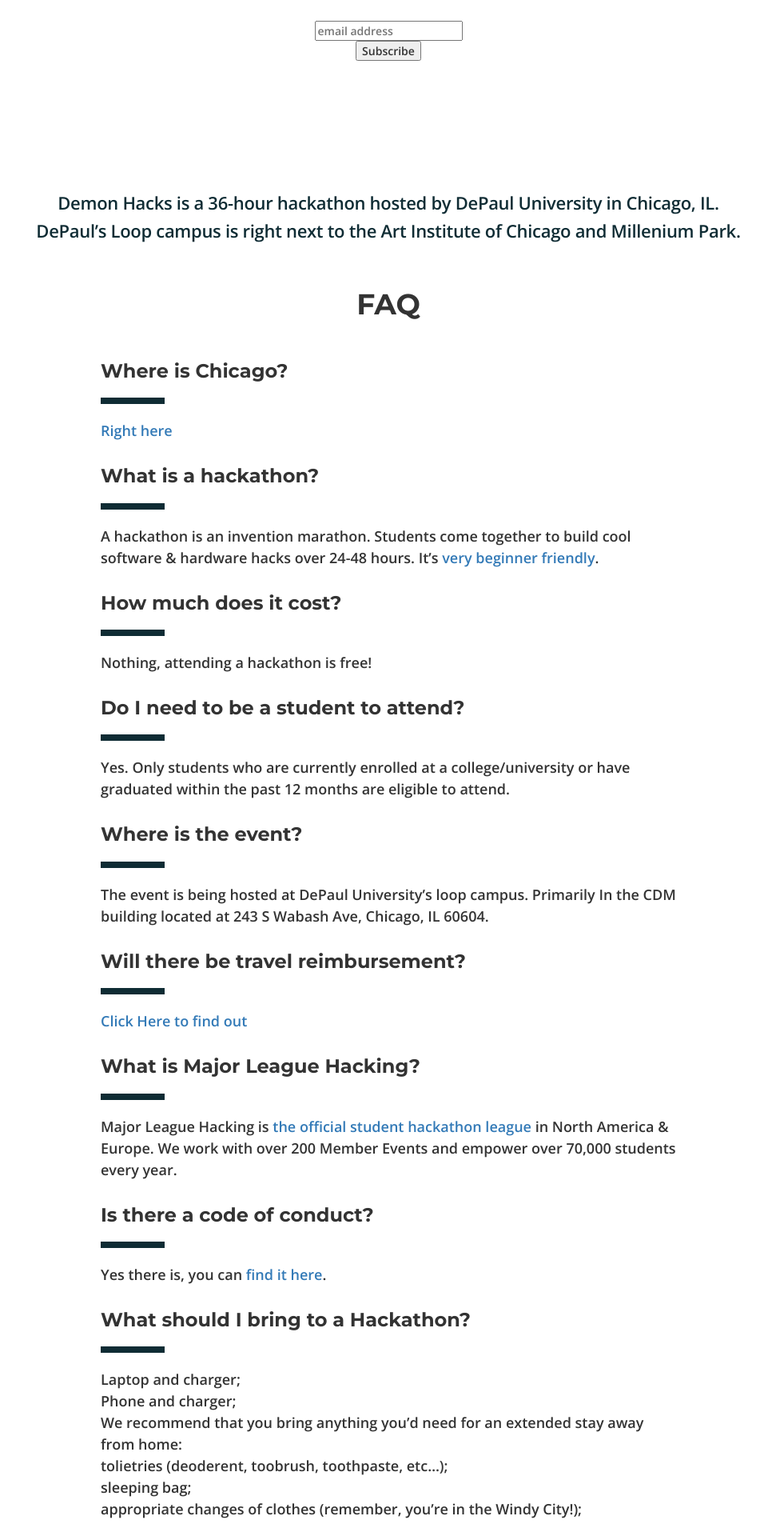
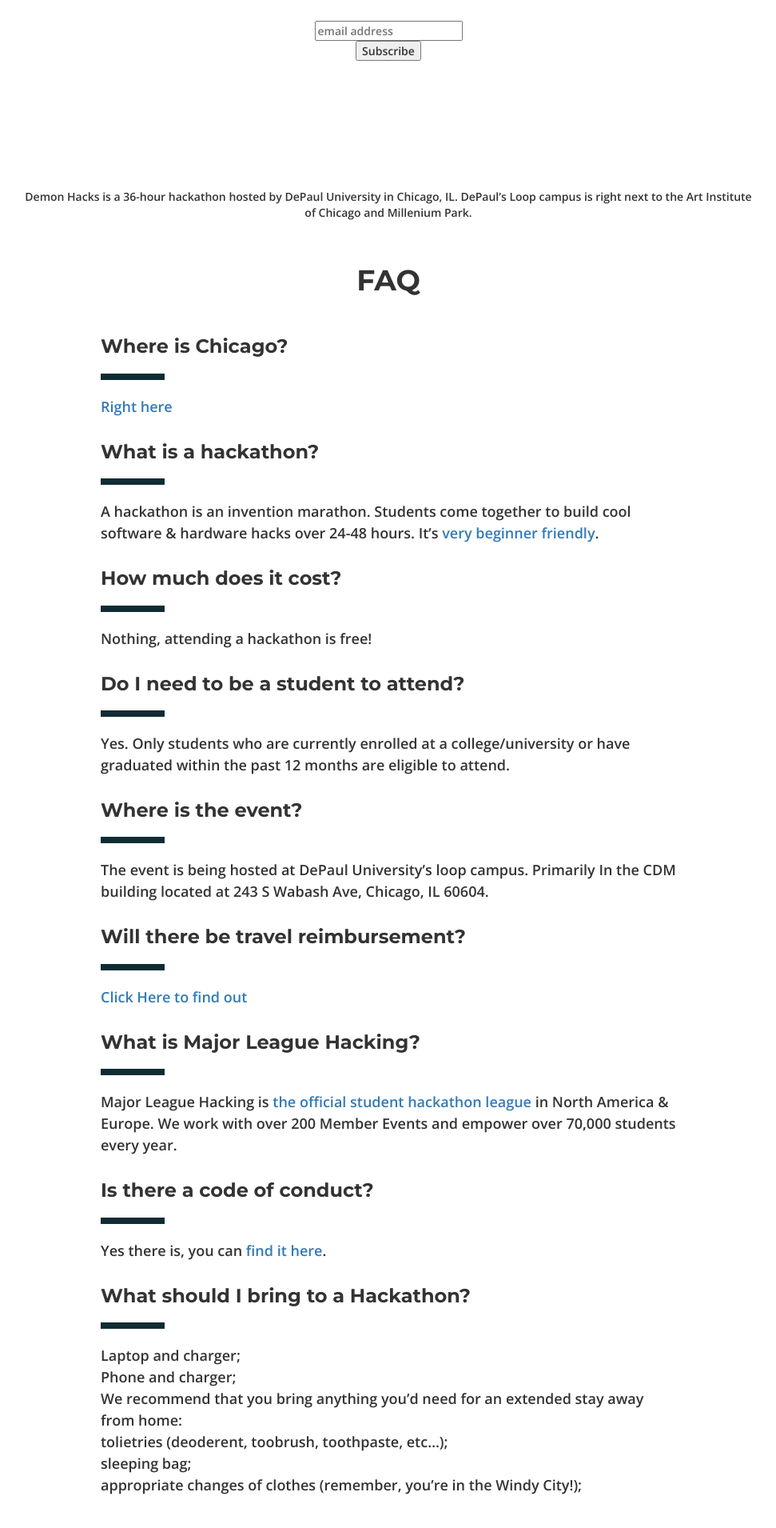
Before and after one commit to aoganezo/demonhacksTemp, a Jekyll site: the page built from index.html, in a window 1280 px wide. Shown: the part 1066-2976 px from the top of the page at 80% size, without its empty margins (154-1125 px from the left). Built offline with Jekyll 4.4.1, drawn with Linux system fonts in a browser that asks for light colours; nearby versions of some CDN libraries; comment, search, counter and statistics services are not loaded.

Commit message:
updating padding and fonts.

```diff
--- a/css/original.css
+++ b/css/original.css
@@ -172,13 +172,7 @@
   /*color: #951818;*/
 }
 
-.about p {
-  color: #0F2C34;
-  font-weight: 600;
-  font-size: 22px;
-  line-height: 1.6em;
-  letter-spacing: -.3px;
-}
+
 
 .about p span {
   font-weight: 700;
@@ -336,6 +330,12 @@
   position: relative;
 }
 
+.aboutSponsors {
+  border-width: 15px 0;
+  background-color: #fff;
+  padding: 0 0 130px 0;
+  position: relative;
+}
 /*
  * Footer Section
  */
```
